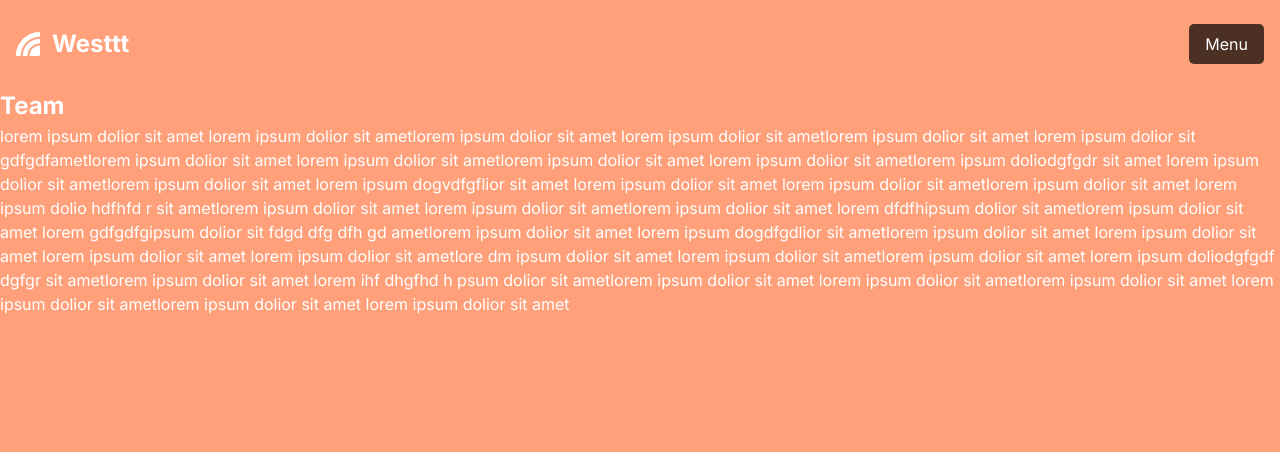
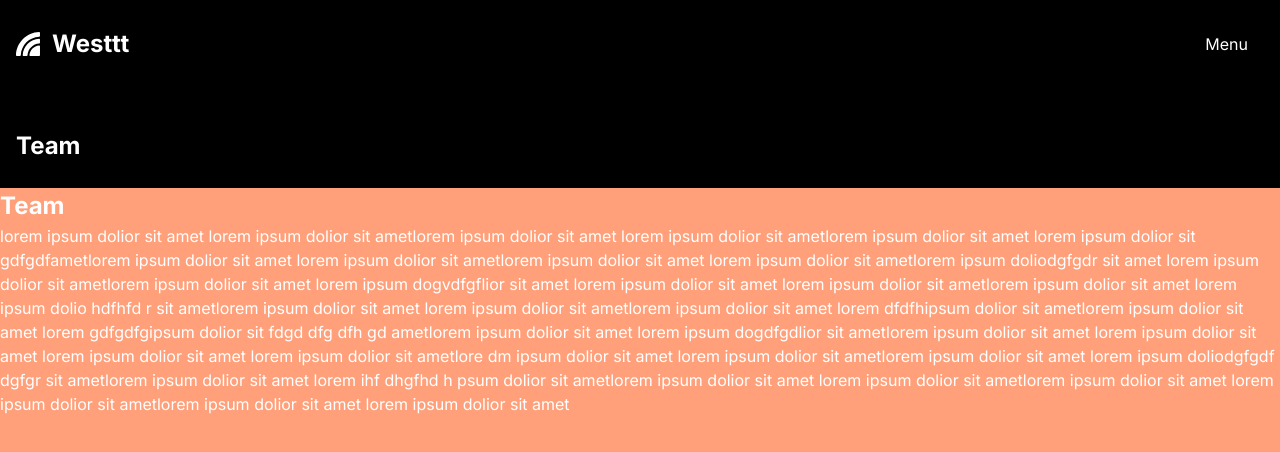
Before and after one commit to headed-westtt/website, a React app: page /team in a window 1280 px wide. Shown: the top 452 px of the page. Built offline with nearby package versions, Linux system fonts and the light colour scheme.

Commit message:
feat: header subtitle

```diff
--- a/package.json
+++ b/package.json
@@ -13,7 +13,8 @@
   "dependencies": {
     "react": "^18.0.0",
     "react-dom": "^18.0.0",
-    "react-router-dom": "^6.3.0"
+    "react-router-dom": "^6.3.0",
+    "zustand": "^4.0.0-rc.1"
   },
   "devDependencies": {
     "@babel/core": "^7.17.8",
--- a/src/App.js
+++ b/src/App.js
@@ -1,8 +1,18 @@
-import { Route, Routes } from 'react-router-dom'
+import { useEffect } from 'react'
+import { Route, Routes, useLocation } from 'react-router-dom'
 import { About, Landing, NotFound, Services, Team } from './pages'
 import { Layout } from './components'
+import useStore from './state/store'
+import { getSubtitle } from './helpers'
 
 export default function App() {
+  const location = useLocation()
+  const setSubtitle = useStore((state) => state.setSubtitle)
+
+  useEffect(() => {
+    setSubtitle(getSubtitle(location))
+  }, [location])
+
   return (
     <Routes>
       <Route path='/' element={<Layout />}>
--- a/src/components/Header/Header.js
+++ b/src/components/Header/Header.js
@@ -1,11 +1,17 @@
 import { Button } from '../Button/Button'
 import { Logo } from '../Logo/Logo'
+import useStore from '../../state/store'
 
-export const Header = () => (
-  <header className='header'>
+export const Header = () => {
+  const subtitle = useStore((state) => state.subtitle)
+
+  return (
+    <header className={`header ${subtitle && 'hasSubtitle'}`}>
       <div className='header_main'>
         <Logo />
         <Button>Menu</Button>
       </div>
+      {subtitle && <h2 className='subtitle'>{subtitle}</h2>}
     </header>
   )
+}
--- a/src/components/Header/LandingHeader.js
+++ /dev/null
@@ -1,11 +0,0 @@
-import { Button } from '../Button/Button'
-import { Logo } from '../Logo/Logo'
-
-export const LandingHeader = () => (
-  <header className='header'>
-    <div className='header_main'>
-      <Logo />
-      <Button>Menu</Button>
-    </div>
-  </header>
-)
--- a/src/components/Header/_Header.scss
+++ b/src/components/Header/_Header.scss
@@ -1,5 +1,13 @@
 .header {
   padding: 1.5rem 1rem;
+
+  &.hasSubtitle {
+    background-color: black;
+
+    .subtitle {
+      margin: 4rem 0 0;
+    }
+  }
 
   .header_main {
     display: flex;
--- a/src/components/index.js
+++ b/src/components/index.js
@@ -1,5 +1,4 @@
 export * from './Button/Button'
 export * from './Header/Header'
-export * from './Header/LandingHeader'
 export * from './Layout/Layout'
 export * from './Logo/Logo'
--- /dev/null
+++ b/src/helpers/getSubtitle.js
@@ -0,0 +1,7 @@
+export const getSubtitle = ({ pathname }) => {
+  const subtitle = pathname.substring(1)
+
+  return subtitle
+    ? subtitle.charAt(0).toUpperCase() + subtitle.slice(1)
+    : subtitle
+}
--- /dev/null
+++ b/src/helpers/index.js
@@ -0,0 +1 @@
+export * from './getSubtitle'
--- /dev/null
+++ b/src/state/store.js
@@ -0,0 +1,8 @@
+import create from 'zustand'
+
+const useStore = create((set) => ({
+  subtitle: '',
+  setSubtitle: (i) => set(() => ({ subtitle: i })),
+}))
+
+export default useStore
```
Also changed, not shown: 1 other file (tests, documents, lock files or other folders). Lines whose indentation alone changed are shown as unchanged.
